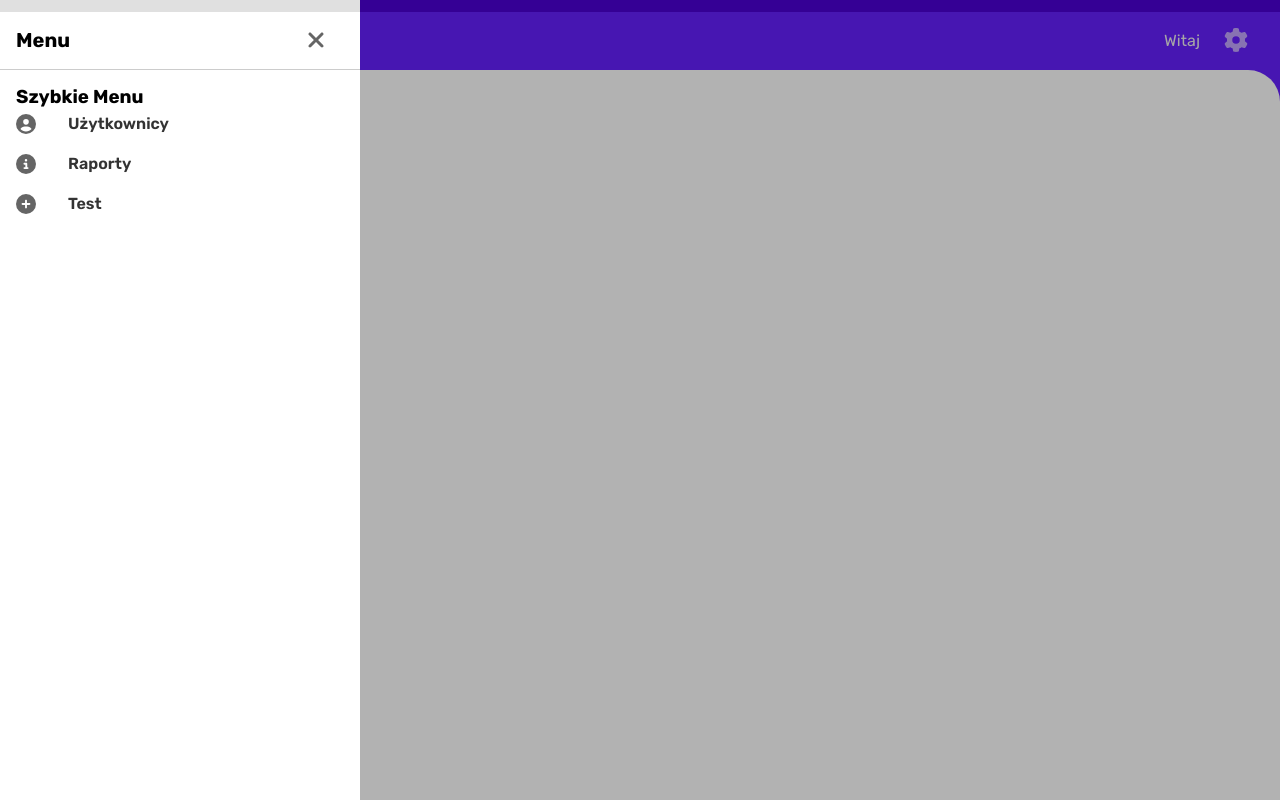
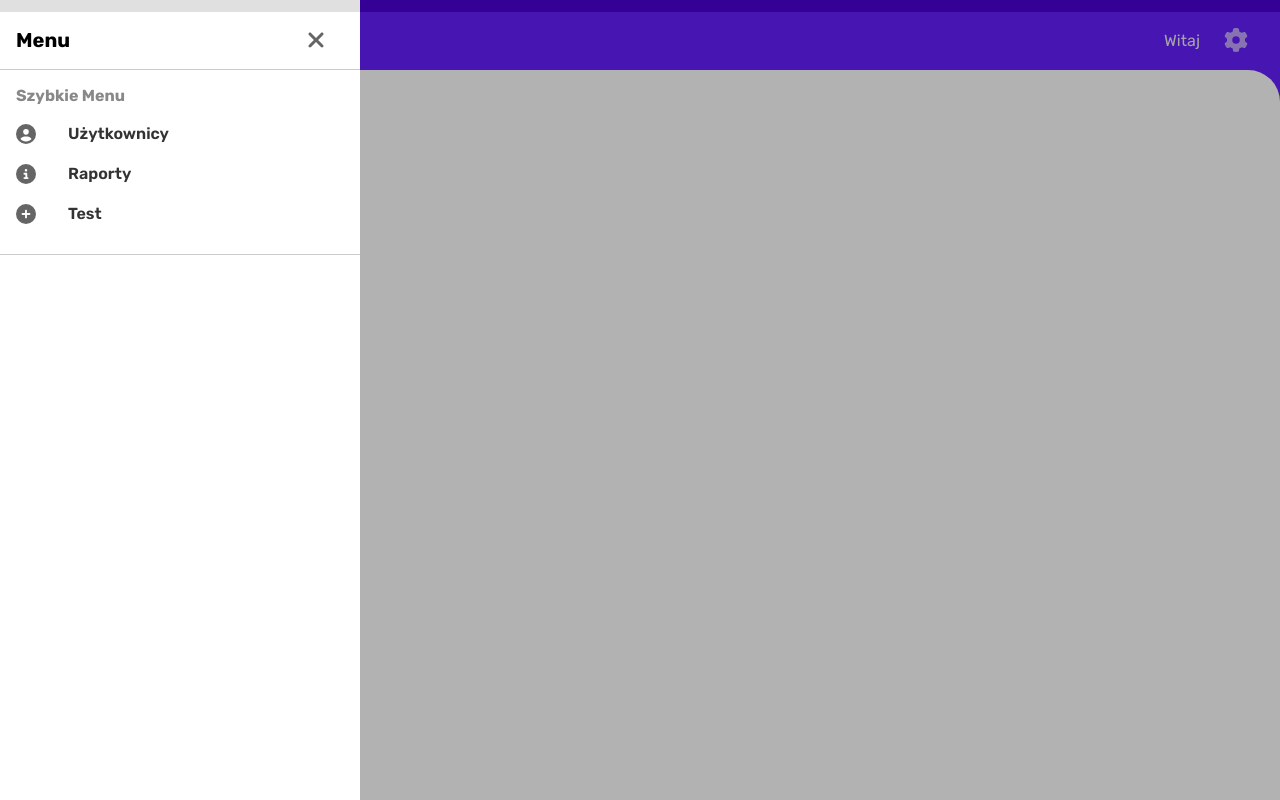
Before and after one commit to maciej-szeremeta/counter-FE, a React (Create React App) app: page / in a window 1280 px wide. Built offline with nearby package versions, Linux system fonts and the light colour scheme; no server answers.

Commit message:
Added List in SideBar

```diff
--- /dev/null
+++ b/src/components/List.module.css
@@ -0,0 +1,6 @@
+.list{
+   margin: 0.5rem 0;
+   list-style: none;
+   border-bottom: 1px solid rgba(0, 0, 0, 0.2);
+   padding: 1rem;
+}
--- /dev/null
+++ b/src/components/List.tsx
@@ -0,0 +1,13 @@
+import React, { ReactNode, } from 'react';
+import styles from './List.module.css';
+
+interface Props{
+  children: ReactNode
+  className?: string;
+}
+
+export function List({ children, className, }:Props) {
+  return (
+    <ul className={styles.list}>{ children }</ul>
+  );
+};
--- a/src/components/Sidebar.module.css
+++ b/src/components/Sidebar.module.css
@@ -22,9 +22,6 @@
   width: 100%;
   background-color: #e0e0e0;
 }
-.sidebarWrapper {
-  padding: 1rem;
-}
 .sidebarHeader {
   height: 3.65rem;
   display: flex;
@@ -33,6 +30,12 @@
   padding: 1rem;
   border-bottom: 1px solid rgba(0, 0, 0, 0.2);
 }
-.sidebarHeaderTitle{
+.sidebarHeaderTitle {
   font-size: 1.25rem;
 }
+.sidebarSubTitle {
+  height: 1.25rem;
+  font-size: 1rem;
+  color:#888;
+  padding: 1rem 0 0.5rem 1rem;
+}
--- a/src/components/Sidebar.tsx
+++ b/src/components/Sidebar.tsx
@@ -1,7 +1,8 @@
 import React from 'react';
-import { faAdd, faCircleInfo, faCirclePlus, faCircleUser, faFileArchive, faXmark, } from '@fortawesome/free-solid-svg-icons';
+import { faCircleInfo, faCirclePlus, faCircleUser, faXmark, } from '@fortawesome/free-solid-svg-icons';
 import { Icon, ListItem, } from './common';
 import styles from './Sidebar.module.css';
+import { List, } from './List';
 
 export function Sidebar() {
   return (<>
@@ -15,11 +16,11 @@ export function Sidebar() {
       <div className={styles.sidebarWrapper}>
         <div className={styles.sidebarMenu}>
           <h3 className={styles.sidebarSubTitle}>Szybkie Menu</h3>
-          <ul className={styles.sidebarList}>
+          <List className={styles.sidebarList}>
             <ListItem text='Użytkownicy' icon={faCircleUser} iconSize='1.25' />
             <ListItem text='Raporty' icon={ faCircleInfo} iconSize='1.25' />
             <ListItem text='Test' icon={ faCirclePlus } iconSize='1.25' />
-          </ul>
+          </List>
         </div>
       </div>
     </div>
--- a/src/components/index.ts
+++ b/src/components/index.ts
@@ -1,3 +1,4 @@
 export * from './FormLogin';
 export * from './Sidebar';
 export * from './Topbar';
+export * from './List';
```
